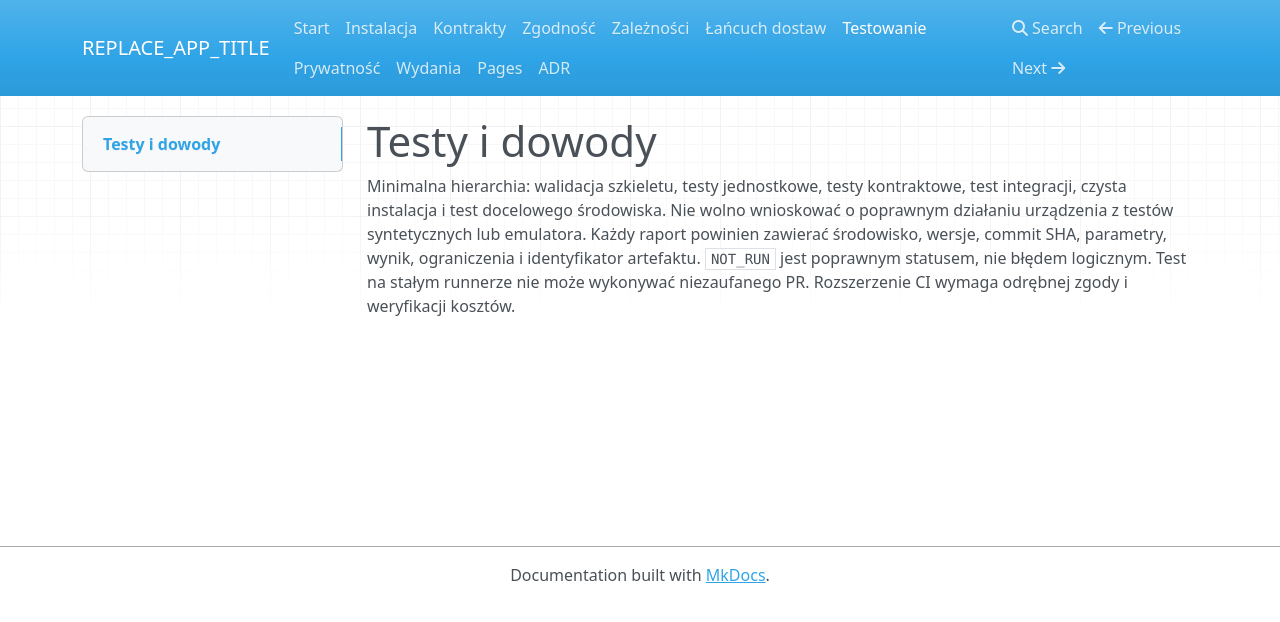
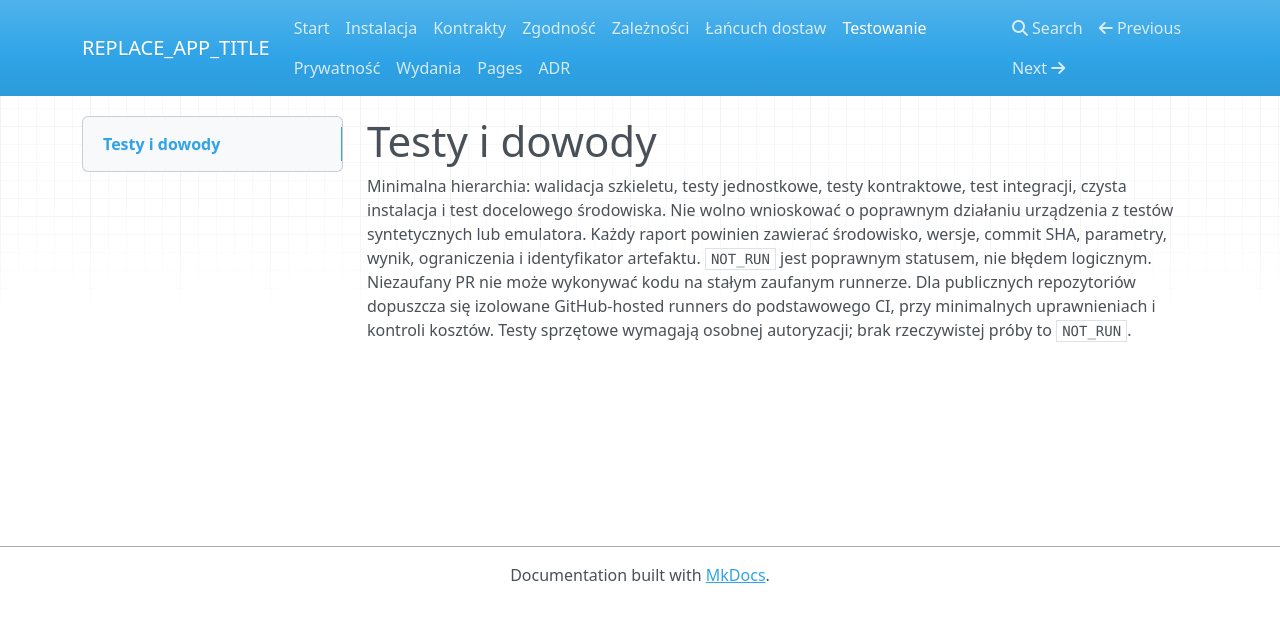
Before and after one commit to MatPomGit/repo-template-app, an MkDocs documentation site: the page built from docs/testing.md, in a window 1280 px wide. Shown: the top 622 px of the page. Built offline with MkDocs 1.6.1, drawn with Linux system fonts in a browser that asks for light colours; nearby versions of some CDN libraries.

Commit message:
docs: clarify app template authorship and CI guidance (docs/testing.md)

```diff
--- a/docs/testing.md
+++ b/docs/testing.md
@@ -3,4 +3,4 @@
 Minimalna hierarchia: walidacja szkieletu, testy jednostkowe, testy kontraktowe, test integracji, czysta instalacja i test docelowego środowiska.
 Nie wolno wnioskować o poprawnym działaniu urządzenia z testów syntetycznych lub emulatora.
 Każdy raport powinien zawierać środowisko, wersje, commit SHA, parametry, wynik, ograniczenia i identyfikator artefaktu. `NOT_RUN` jest poprawnym statusem, nie błędem logicznym.
-Test na stałym runnerze nie może wykonywać niezaufanego PR. Rozszerzenie CI wymaga odrębnej zgody i weryfikacji kosztów.
+Niezaufany PR nie może wykonywać kodu na stałym zaufanym runnerze. Dla publicznych repozytoriów dopuszcza się izolowane GitHub-hosted runners do podstawowego CI, przy minimalnych uprawnieniach i kontroli kosztów. Testy sprzętowe wymagają osobnej autoryzacji; brak rzeczywistej próby to `NOT_RUN`.
```
